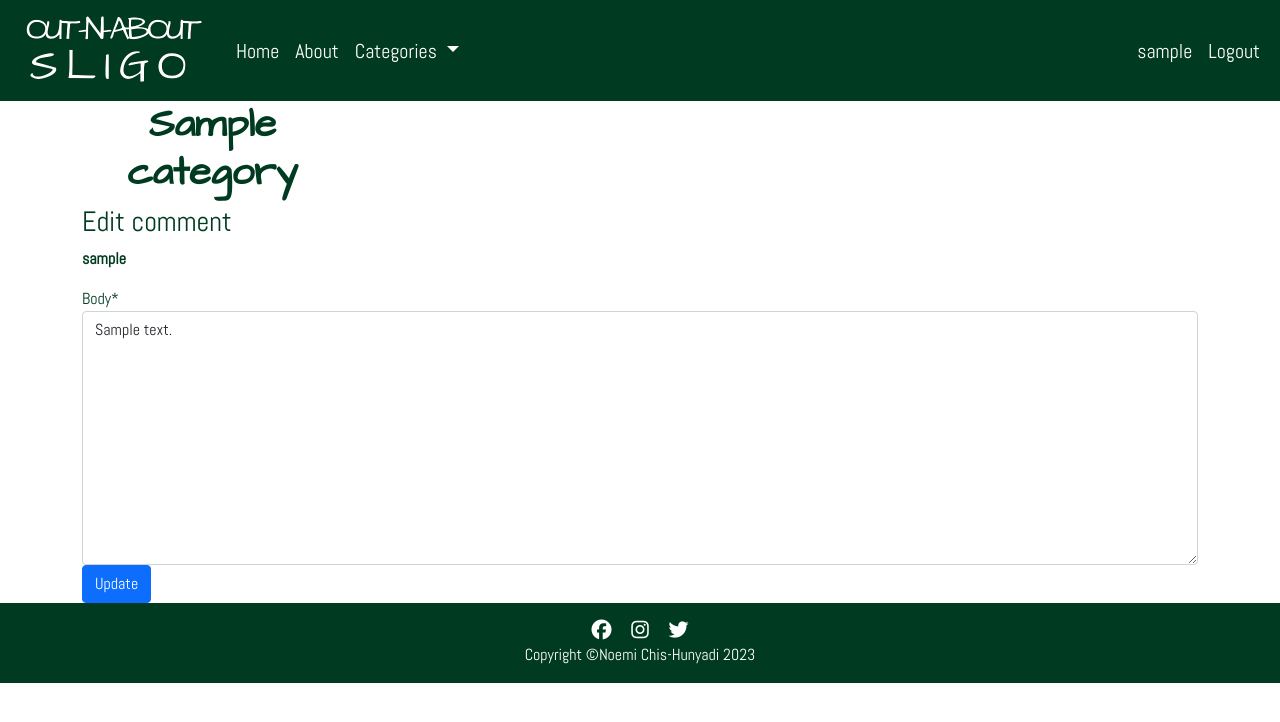
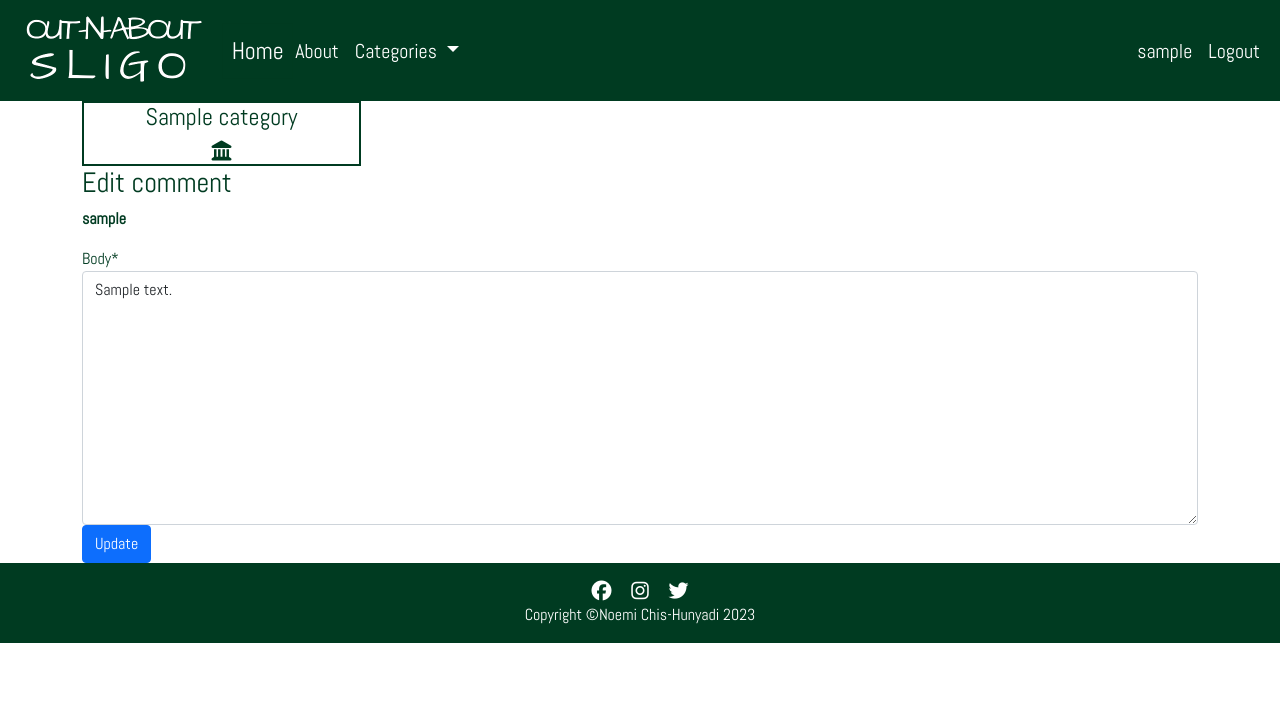
Before and after one commit to noemichis/out-n-about, a Django app: page /comment_edit/1 in a window 1280 px wide. Shown: the top 722 px of the page. Run offline with Django 3.2, Linux system fonts and the light colour scheme; a user stored in the database is signed in; tables that the repository leaves empty hold one stand-in row (values such as "Sample post"); some libraries are stand-ins or nearby versions.

Commit message:
Add CSS for category-blocks

```diff
--- a/static/css/style.css
+++ b/static/css/style.css
@@ -43,6 +43,11 @@ a {
     transform: scale(1.2);
 }
 
+nav .active {
+    color: #ffffffcb !important;
+    transform: scale(1.2);
+}
+
 #logo {
     max-width: 200px;
 }
@@ -55,6 +60,23 @@ a {
     color: #003b21;
     font-size: 1.25rem;
     font-weight: bold;
+}
+
+/* Category slide */
+
+.category {
+    border: 2px solid #003b21;
+}
+
+.category *:hover {
+    cursor: pointer;
+    background-color: #003b21;
+    color: #fff;
+}
+
+div .active {
+    background-color: #003b21;
+    color: #fff;
 }
 
 /* Footer */
--- a/templates/base.html
+++ b/templates/base.html
@@ -84,12 +84,21 @@
 
     {% block categories %}
     <div class="container">
-        <div class="row">
+        <div class="d-flex flex-row">
             {% for category in categories_list %}
-            <div class="col-3">
+            <div class="category col-3">
                 <a href="{% url 'categories' category.category_name %}">
                     <div class="text-center">
-                        <h1 class="category-name">{{ category.category_name }}</h1>
+                        <h4 class="category-name">{{ category.category_name }}</h4>
+                        {% if category.category_name == 'Outdoors' %}
+                        <i class="fa-solid fa-campground fa-lg"></i>
+                        {% elif category.category_name == 'Food' %}
+                        <i class="fa-solid fa-utensils fa-lg"></i>
+                        {% elif category.category_name == 'Events' %}
+                        <i class="fa-solid fa-wand-magic-sparkles fa-lg"></i>
+                        {% else %}
+                        <i class="fa-solid fa-landmark fa-lg"></i>
+                        {% endif %}
                     </div>
                 </a>
             </div>
```
